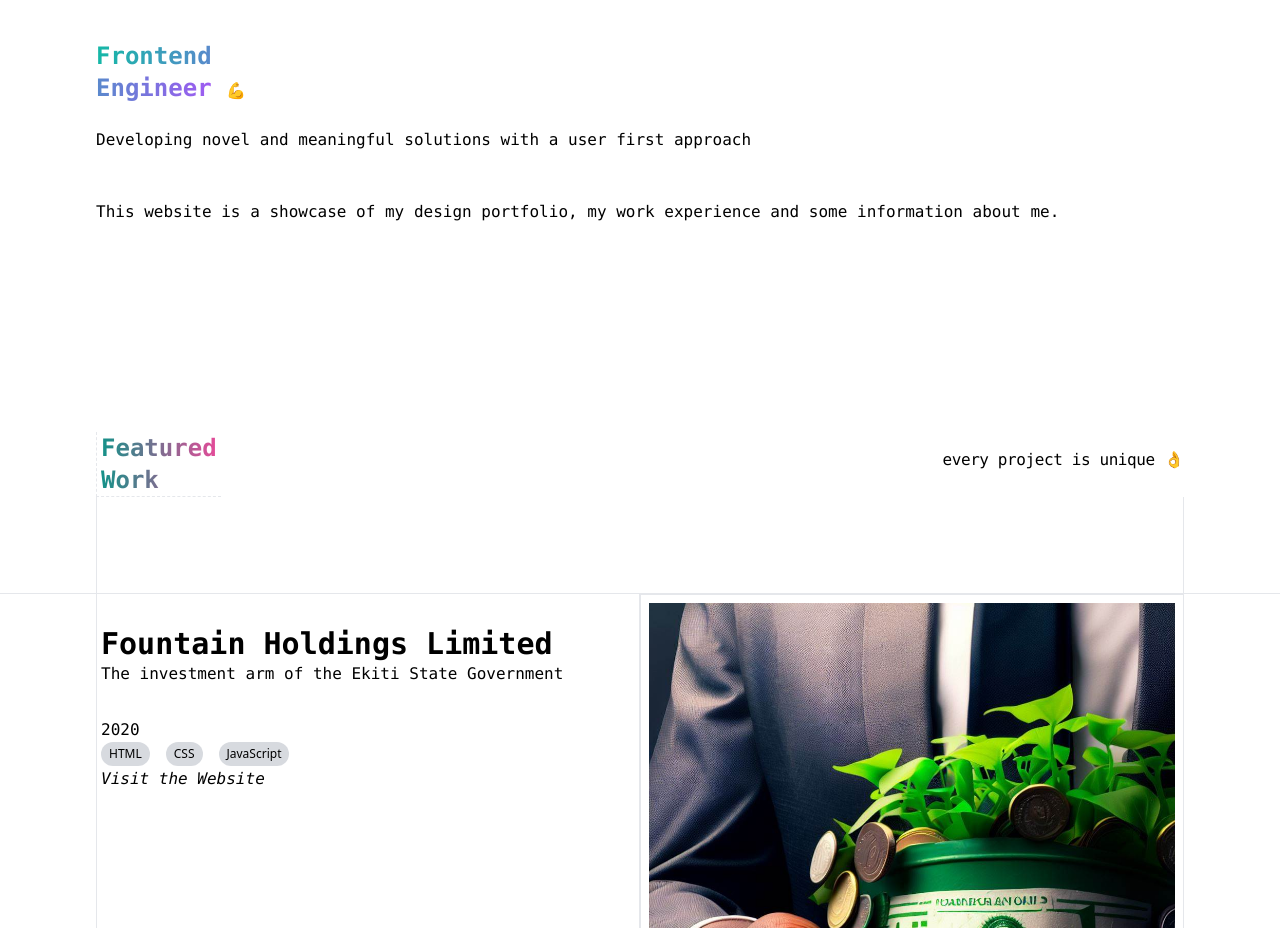
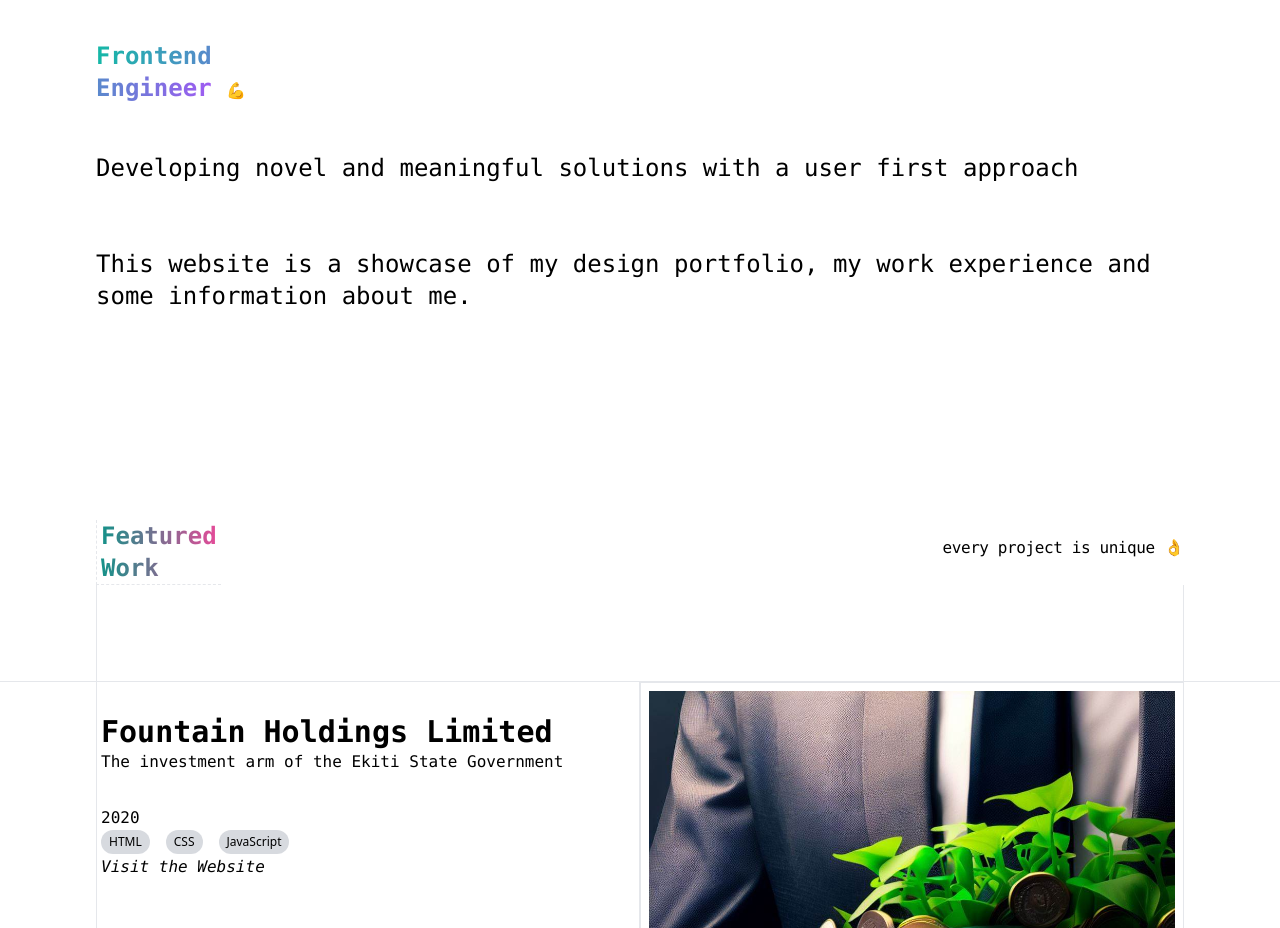
Before and after one commit to Omotobii/personal_portfolio, a Next.js app: page / in a window 1280 px wide. Shown: the part 880-1808 px from the top of the page. Built offline with nearby package versions, Linux system fonts and the light colour scheme.

Commit message:
Update index.tsx

```diff
--- a/pages/index.tsx
+++ b/pages/index.tsx
@@ -87,11 +87,11 @@
         {/* beginning of breif description */}
 
         <section className=' px-4 lg:px-24 sm:px-40'>
-          <p className=' pt-32'><span className=' font-extrabold font-mono text-2xl bg-gradient-to-r bg-clip-text text-transparent from-teal-500 to-purple-500'>Frontend <br />Engineer </span><span className='text-white'>&#128170;</span><br /><br /></p>
+          <p className=' pt-32'><span className=' font-extrabold font-mono text-2xl bg-gradient-to-r bg-clip-text text-transparent from-teal-500 to-purple-500'>Frontend <br />Engineer </span><span className='text-white'>&#128170;</span><br /><br /><br /></p>
 
-          <p className=' dark:text-white font-mono'>Developing novel and meaningful solutions with a user first approach <br /><br /><br /></p>
+          <p className=' dark:text-white text-2xl font-mono'>Developing novel and meaningful solutions with a user first approach <br /><br /><br /></p>
 
-          <p className=' dark:text-white font-mono'>This website is a showcase of my design portfolio, my work experience and some information about me.</p>
+          <p className=' dark:text-white text-2xl font-mono'>This website is a showcase of my design portfolio, my work experience and some information about me.</p>
         </section>
 
         {/* end of breif description */}
```
